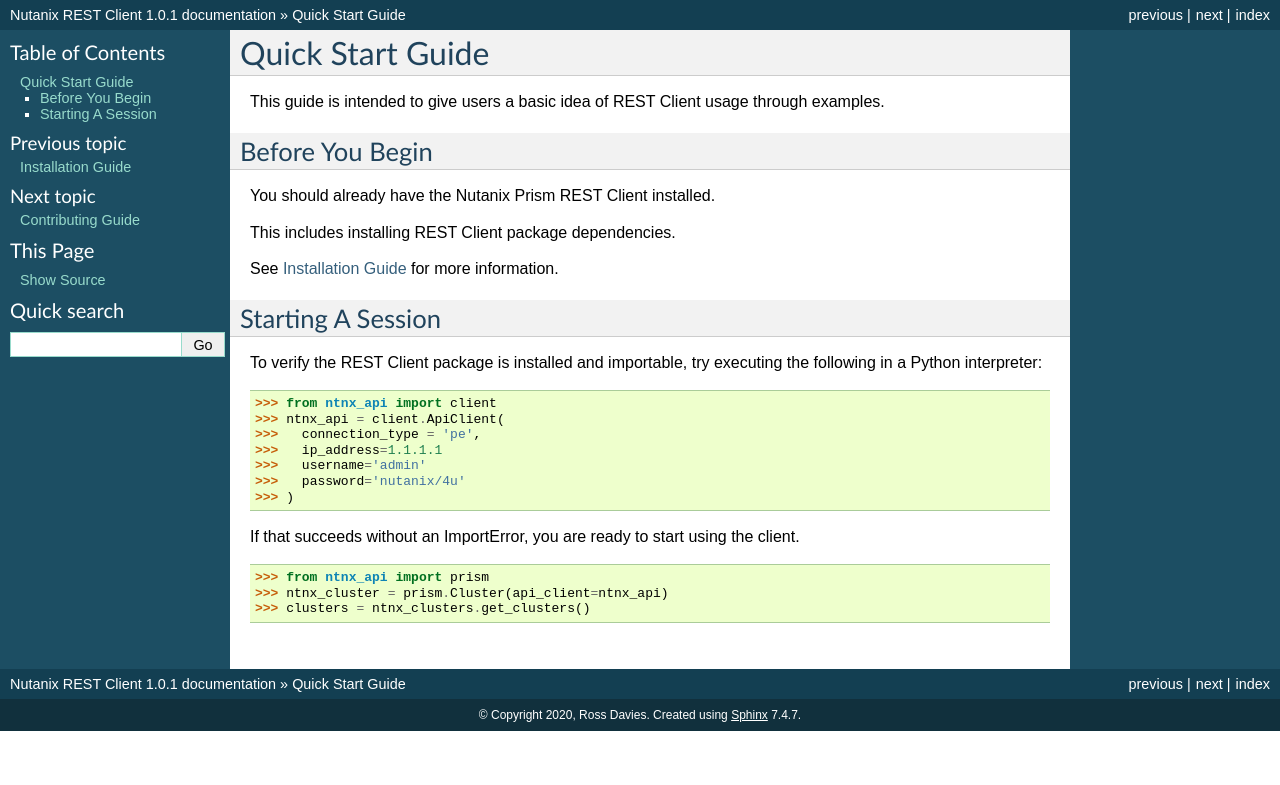
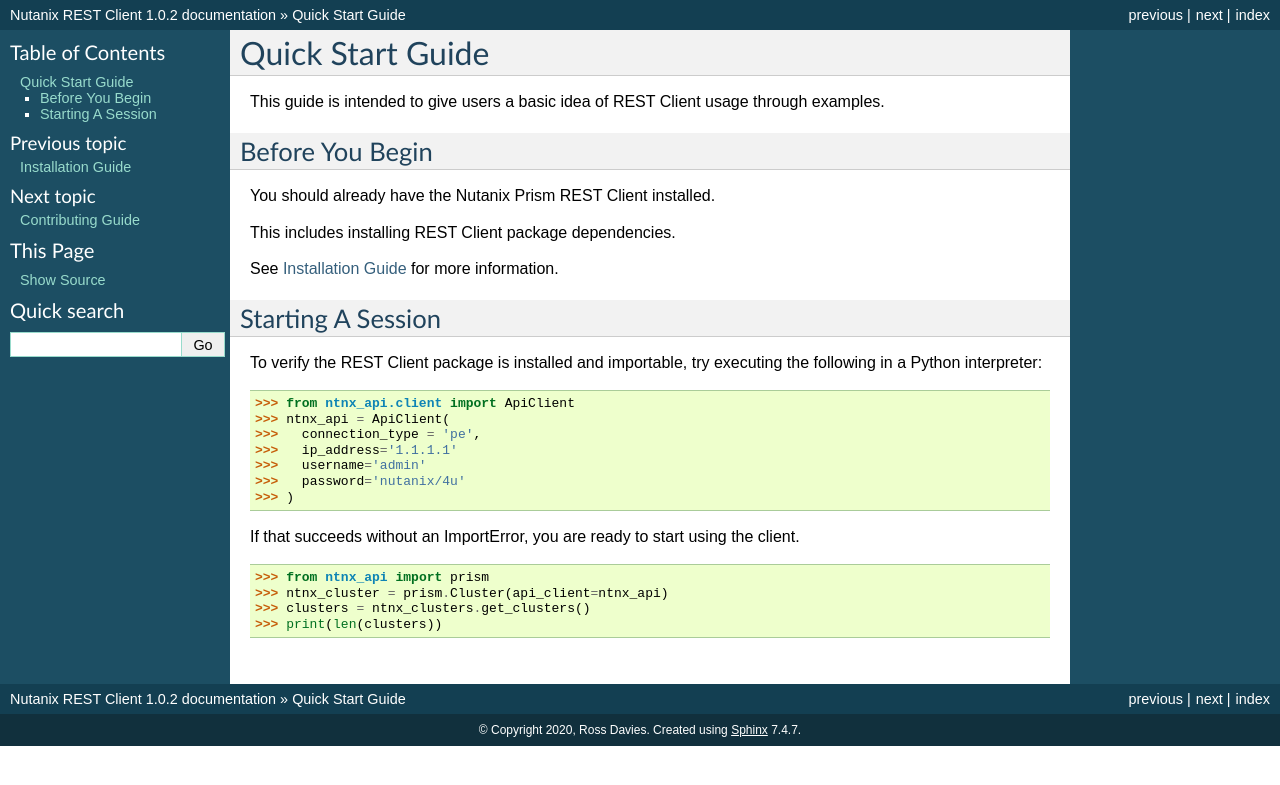
Before and after one commit to MagicConchCpp/Nutanix-Python-SDK, a Sphinx documentation site: the page built from docs/quick_start.rst, in a window 1280 px wide. Shown: the top 785 px of the page. Built offline with Sphinx 7.4.7, drawn with Linux system fonts in a browser that asks for light colours.

Commit message:
Updated documentation 'quick_start.rst'

```diff
--- a/docs/quick_start.rst
+++ b/docs/quick_start.rst
@@ -23,10 +23,10 @@
 
 .. code-block:: python
 
-    >>> from ntnx_api import client
-    >>> ntnx_api = client.ApiClient(
+    >>> from ntnx_api.client import ApiClient
+    >>> ntnx_api = ApiClient(
     >>>   connection_type = 'pe',
-    >>>   ip_address=1.1.1.1
+    >>>   ip_address='1.1.1.1'
     >>>   username='admin'
     >>>   password='nutanix/4u'
     >>> )
@@ -38,3 +38,4 @@
     >>> from ntnx_api import prism
     >>> ntnx_cluster = prism.Cluster(api_client=ntnx_api)
     >>> clusters = ntnx_clusters.get_clusters()
+    >>> print(len(clusters))
--- a/ntnx_api/_version.py
+++ b/ntnx_api/_version.py
@@ -3,5 +3,5 @@
 # 2) we can import it in setup.py for the same reason
 # 3) we can import it into your module module
 
-__version_info__ = ('1', '0', '1')
+__version_info__ = ('1', '0', '2')
 __version__ = '.'.join(__version_info__)
```
